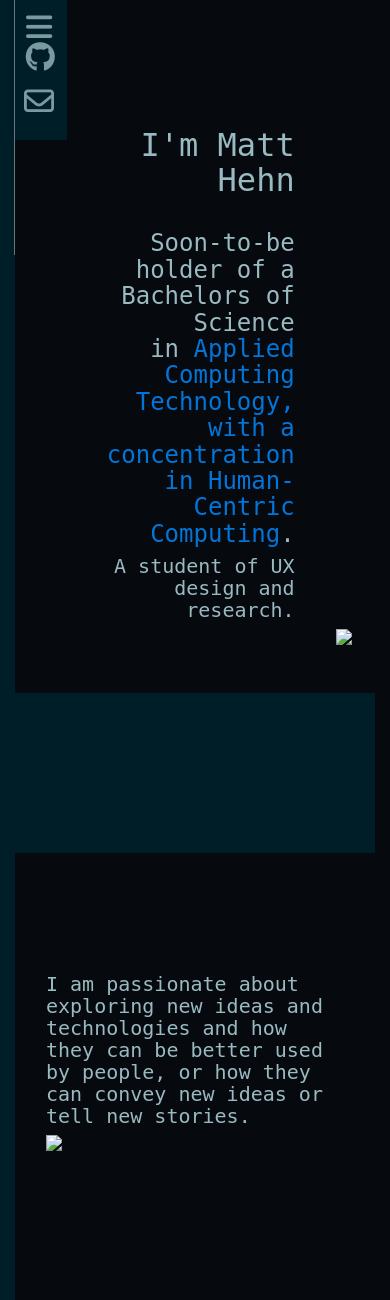
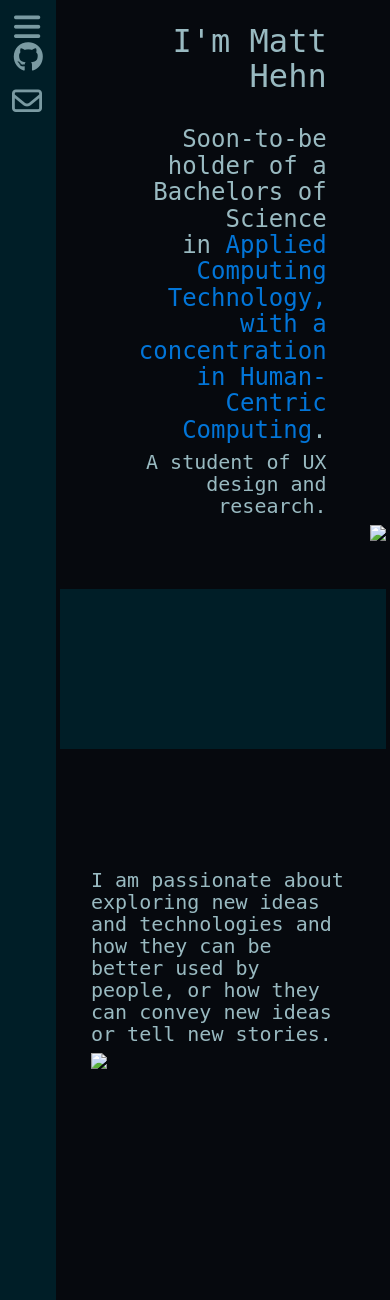
Before and after one commit to mjhehn/website, a PHP site: page / in a window 390 px wide. Shown: the top 1300 px of the page. Run offline with PHP 8.4, Linux system fonts and the light colour scheme; some libraries are stand-ins or nearby versions; some web fonts are replaced.

Commit message:
Fixed the margins on the menu to be full width again, set up the overflows so that the popout menu scrolls properly on small screens

```diff
--- a/assets/css/sidebar.css
+++ b/assets/css/sidebar.css
@@ -1,32 +1,23 @@
 html, body, .container, .content-wrap{
     font-family: 'PT Mono', monospace;
-    overflow: hidden;
     width: 100%;
     height: 100%;
+    overflow: hidden;
 }
 
 .container {
 	background: #06090E;
     color: #99BAC1;
-}
-
-.menu-wrap a {
-	color: #b8b7ad;
-}
-
-.menu-wrap a:hover,
-.menu-wrap a:focus {
-	color: white;
-    background: none;
+    padding: 0;
 }
 
 .content-wrap{
-    overflow-y: scroll;
+    overflow-y: auto;
     -webkit-overflow-scrolling: touch;
 }
 
 .content{
-	margin-left: 16em;
+	margin-left: 15%;
     position: relative;
     background: #06090E;
 }
@@ -53,36 +44,52 @@ html, body, .container, .content-wrap{
 }
 
 /* Menu */
+
+.menu-wrap a {
+	color: #b8b7ad;
+}
+
+.menu-wrap a:hover,
+.menu-wrap a:focus {
+	color: white;
+    background: none;
+}
+
 .menu-wrap {
 	position: absolute;
 	z-index: 1001;
-	width: 16em;
+	width: 15%;
+    min-width: 10em;
 	height: 100%;
 	background: #001e27;
-	padding: 1%;
+    padding: 1% 0 1% 0;
 	font-size: 1.15em;
 }
 
 .menu,
 .menu-list {
-	height: 100%;
     text-align: center;
     overflow: hidden;
 }
 
+.menu{
+    height: 100%;
+    overflow-y: auto;
+    -webkit-overflow-scrolling: touch;
+}
+
 .menu-list {
+    height: 70%;
+    min-height: 9em;
     text-align: center;
     padding-left: 0;
+    padding-bottom: 1.5em;
+    overflow-x: hidden;
 }
 
 .menu-list a {
 	display: block;
     text-align: center;
-}
-
-.menu-list a span {
-	margin-left: 10px;
-	font-weight: 700;
 }
 
 .image-container{/*center the image*/
--- a/assets/css/slideout.css
+++ b/assets/css/slideout.css
@@ -8,26 +8,21 @@ html, body, .container, .content-wrap{
 .container {
 	background: #06090E;
     color: #99BAC1;
+	padding: 0;
 }
 
-.menu-wrap a {
-	color: #b8b7ad;
-}
 
-.menu-wrap a:hover,
-.menu-wrap a:focus {
-	color: white;
-    background: none;
-}
 
 .content-wrap{
-    overflow-y: scroll;
+    overflow-y: auto;
     -webkit-overflow-scrolling: touch;
 }
 
 .content{
     position: relative;
     background: #06090E;
+		margin-left: 3.75em;
+		margin-right: 0.25em;
 }
 
 .content::before{
@@ -52,7 +47,7 @@ html, body, .container, .content-wrap{
 .menu-button {
 	position: fixed;
     top: .25em;
-    left: .75em;
+    left: .25em;
 	z-index: 1000;
 	margin: 0;
 	padding: 0;
@@ -109,7 +104,7 @@ html, body, .container, .content-wrap{
 .sideMailButton{
     position: fixed;
     top: 4.15em;
-    left: 1.0em;
+    left: 0.5em;
 	z-index: 1000;
 	margin: 0;
 	padding: 0;
@@ -123,7 +118,7 @@ html, body, .container, .content-wrap{
 .sideGithubButton{
     position: fixed;
     top: 2.35em;
-    left: 1.075em;
+    left: 0.575em;
 	z-index: 1000;
 	margin: 0;
 	padding: 0;
@@ -137,21 +132,32 @@ html, body, .container, .content-wrap{
 .spacer{
     position: fixed;
     top:0;
-    left: 0.9em;
-    height: 8.75em;
-    width: 3.3em;
+    left: 0;
+    height: 100%;
+    width: 3.5em;
     background: #001e27;
     z-index: 999;
 }
 
 /* Menu */
+.menu-wrap a {
+	color: #b8b7ad;
+}
+
+.menu-wrap a:hover,
+.menu-wrap a:focus {
+	color: white;
+    background: none;
+}
+
 .menu-wrap {
 	position: absolute;
 	z-index: 1001;
-	width: 16em;
+	width: 15%;
+	min-width: 14em;
 	height: 100%;
 	background: #001e27;
-	padding: 1%;
+	padding: 1% 0 1% 0;
 	font-size: 1.15em;
 	-webkit-transform: translate3d(-16em,0,0);
 	transform: translate3d(-16em,0,0);
@@ -165,14 +171,22 @@ html, body, .container, .content-wrap{
 .menu-list {
 	height: 100%;
     text-align: center;
-	overflow: hidden;
+}
+
+.menu{
+    height: 100%;
+    overflow-y: auto;
+    -webkit-overflow-scrolling: touch;
 }
 
 .menu-list {
 	-webkit-transform: translate3d(0,100%,0);
 	transform: translate3d(0,100%,0);
     text-align: center;
+	height: 70%;
+	min-height: 9em;
     padding-left: 0;
+	padding-bottom: 1.5em;
 }
 
 .menu-list a {
@@ -262,13 +276,16 @@ html, body, .container, .content-wrap{
     position: absolute;
     bottom:0;
     left:0;
-    height: 4em;
-    width: 14em;
-    margin-left: 1em;
+    height: 5%;
+	min-height: 3em;
+    width: 100%;
+    margin-left: auto;
+	margin-right: auto;
     background: #001e27;
     border-style: solid;
     border-color: #99BAC1;
-    border-width: 0.05em 0 0 0;
+    border-width: 0.1em 0 0 0;
+	overflow: visible;
 }
 
 .miniFooterContent{
@@ -297,7 +314,7 @@ html, body, .container, .content-wrap{
 a.dropdown-item:hover{
     color:white;
     background: #00373F;
-    width: 16em;
+    width: 100%;
 }
 
 a.accordionButton{
@@ -314,13 +331,13 @@ a.dropdown-item{
 a.accordionButton:focus{
     color: white;
     background: #486D75;
-    width: 16em;
+    width: 100%;
 }
 
 .collapse{
     color: #99BAC1;
     background: none;
-    width: 16em;
+    width: 100%;
 }
 
 /*.sidebarLabel{
--- a/common/navBox.php
+++ b/common/navBox.php
@@ -63,19 +63,16 @@
                         <a class="nav-link" href=<?php echo $path."Resume.php"?>>Resume <i class="fa fa-file-text-o" aria-hidden="true"></i></a>
                         <a class="nav-link" href=<?php echo $path."Blog.php"?>>Blog <i class="fa fa-newspaper-o" aria-hidden="true"></i></a>
                         <a class="nav-link" href=<?php echo $path."Contact.php"?>>Contact <i class="fa fa-user" aria-hidden="true"></i></a>
-                        <br>
-                        <br>
-                        <br>
                     </ul>
 
                 </nav>
                 <div class="miniFooter">
-                    <div class="minifooterContent">
-                        <a href="mailto:arsene@protonmail.com" alt="Email Matt"><i class="fa fa-envelope-o fa-lg" aria-hidden="true"></i></a>
-                        <a href="https://github.com/mjhehn" alt="Matt's Github"><i class="fa fa-github fa-lg" aria-hidden="true" ></i></a>
-                        <small>&nbsp &copy; 2017 Matt Hehn</small>
+                        <div class="minifooterContent">
+                            <a href="mailto:arsene@protonmail.com" alt="Email Matt"><i class="fa fa-envelope-o fa-lg" aria-hidden="true"></i></a>
+                            <a href="https://github.com/mjhehn" alt="Matt's Github"><i class="fa fa-github fa-lg" aria-hidden="true" ></i></a>
+                            <small>&nbsp &copy; 2017 Matt Hehn</small>
+                        </div>
                     </div>
-                </div>
                 <button class="close-button" id="close-button">Close Menu</button>
             </div>
             <div class="spacer"></div>
--- a/index.php
+++ b/index.php
@@ -2,10 +2,9 @@
 $pageName="Matt's Alcove";
 include('./common/navBox.php');
 ?>
-<br><br><br><br>
 <div class="content-wrap">
     <div class="content">
-        <div class="row" style="margin: .5em; text-align: right;">
+        <div class="row" style="text-align: right;">
             <div class="col-md-6 offset-md-1 flex-md-last flex-xs-first">
                 <div class="row">
                     <div class="col-8 offset-2">
```
Also changed, not shown: other parts of assets/css/sidebar.css (+17 -7 lines), common/footer.php (+2 -5 lines).
